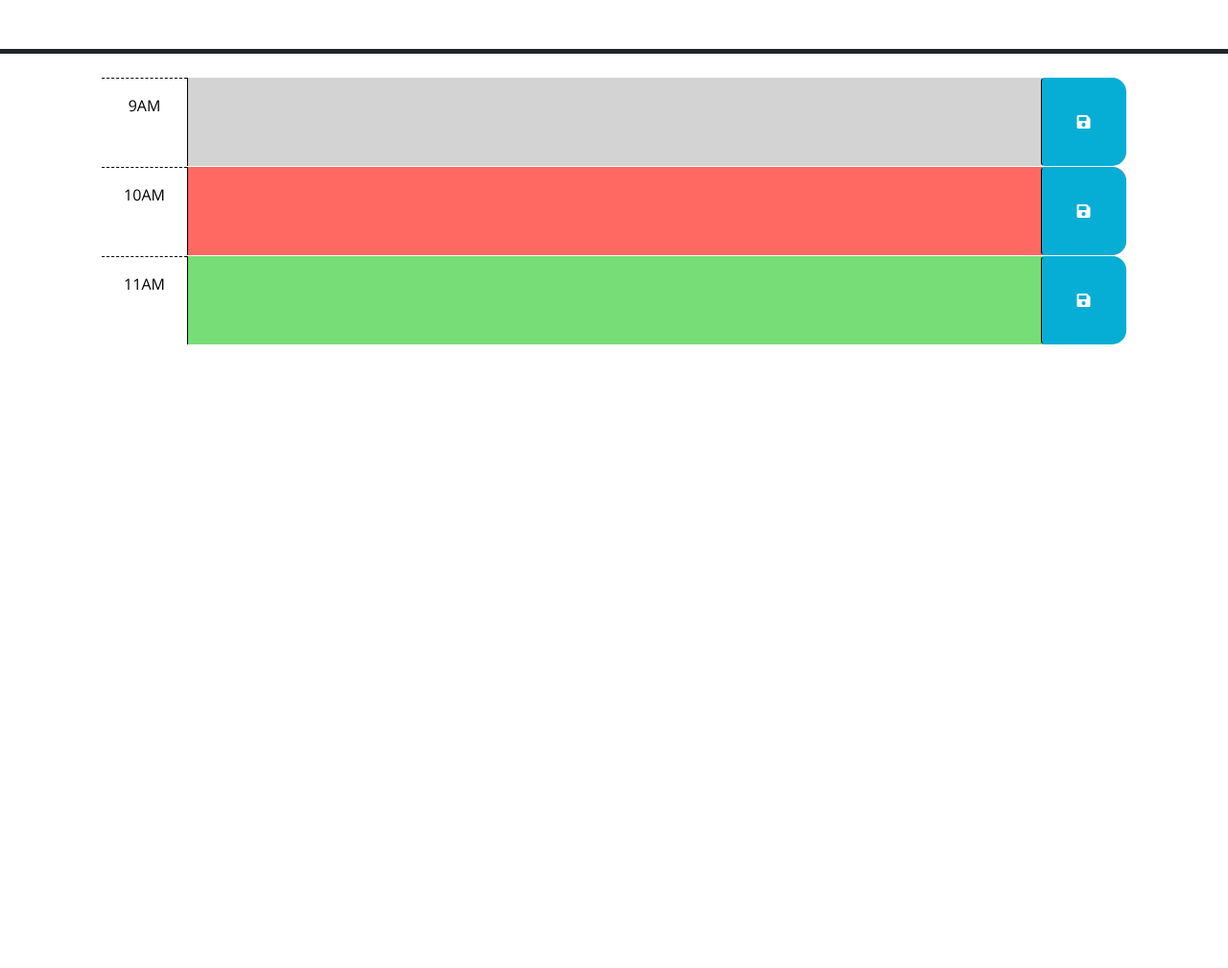
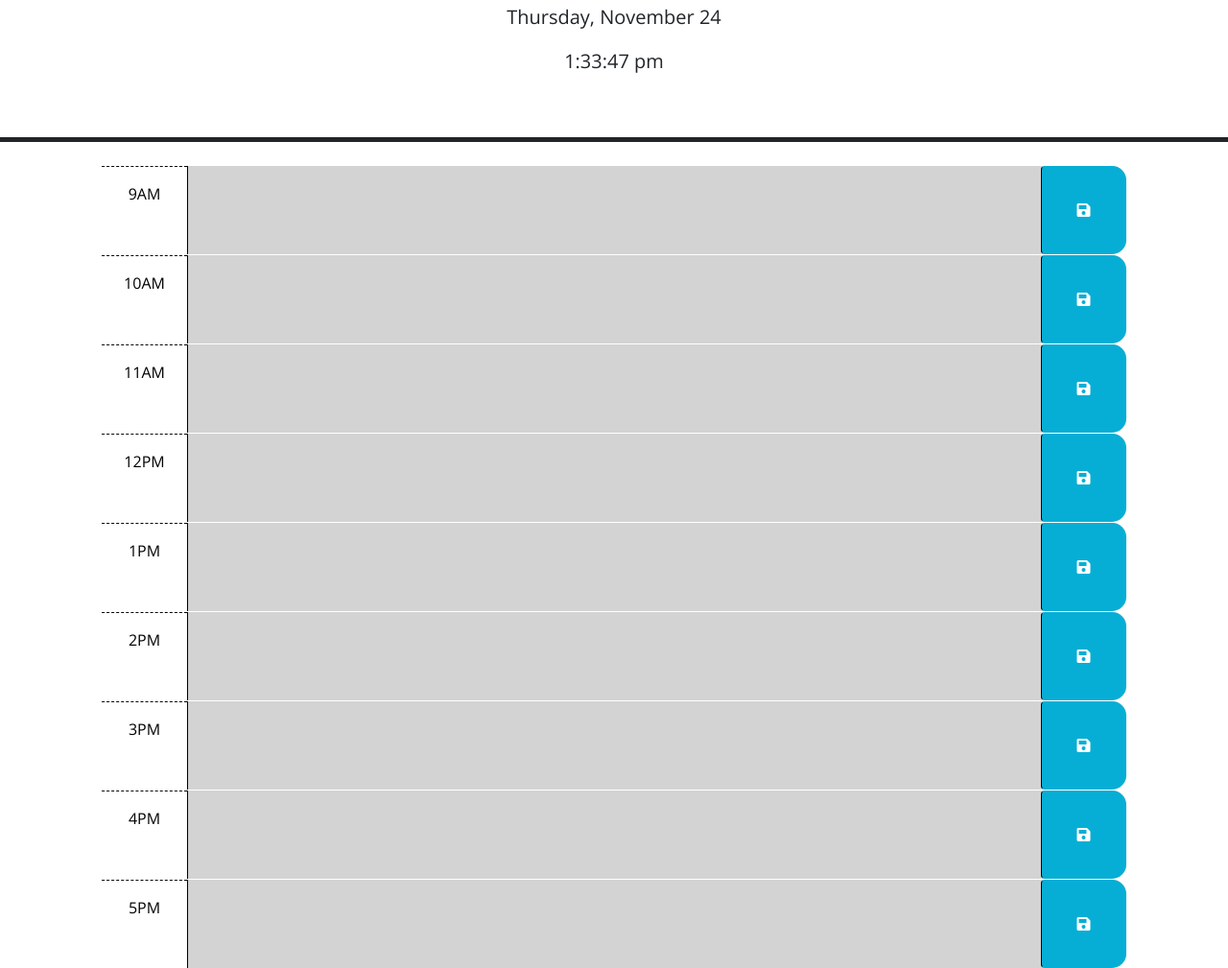
Before and after one commit to ejhem/eriks-awesome-dayplanner, a plain HTML site: page index.html in a window 1280 px wide. Shown: the part 176-1185 px from the top of the page at 96% size. Before the commit the page ends 800 px from the top, so only its background shows below. Drawn offline with nearby package versions, Linux system fonts and the light colour scheme.

Commit message:
added hours from 9-5 and date and time and some styling

```diff
--- a/index.html
+++ b/index.html
@@ -27,6 +27,7 @@
       <h1 class="display-3">Work Day Scheduler</h1>
       <p class="lead">A simple calendar app for scheduling your work day</p>
       <p id="currentDay" class="lead"></p>
+      <p id="currentTime" class="lead"></p>
     </header>
     <div class="container-lg px-5">
       <!-- Use class for "past", "present", and "future" to apply styles to the
@@ -38,9 +39,8 @@
         in the finished product. Remember to delete this comment once the
         code is implemented.
         -->
-
       <!-- Example of a past time block. The "past" class adds a gray background color. -->
-      <div id="hour-9" class="row time-block past">
+      <div id="hour-9" class="row time-block general">
         <div class="col-2 col-md-1 hour text-center py-3">9AM</div>
         <textarea class="col-8 col-md-10 description" rows="3"> </textarea>
         <button class="btn saveBtn col-2 col-md-1" aria-label="save">
@@ -49,7 +49,7 @@
       </div>
 
       <!-- Example of a a present time block. The "present" class adds a red background color. -->
-      <div id="hour-10" class="row time-block present">
+      <div id="hour-10" class="row time-block general">
         <div class="col-2 col-md-1 hour text-center py-3">10AM</div>
         <textarea class="col-8 col-md-10 description" rows="3"> </textarea>
         <button class="btn saveBtn col-2 col-md-1" aria-label="save">
@@ -58,7 +58,7 @@
       </div>
 
       <!-- Example of a future time block. The "future" class adds a green background color. -->
-      <div id="hour-11" class="row time-block future">
+      <div id="hour-11" class="row time-block general">
         <div class="col-2 col-md-1 hour text-center py-3">11AM</div>
         <textarea class="col-8 col-md-10 description" rows="3"> </textarea>
         <button class="btn saveBtn col-2 col-md-1" aria-label="save">
@@ -66,12 +66,58 @@
         </button>
       </div>
 
+      <div id="hour-12" class="row time-block general">
+        <div class="col-2 col-md-1 hour text-center py-3">12PM</div>
+        <textarea class="col-8 col-md-10 description" rows="3"> </textarea>
+        <button class="btn saveBtn col-2 col-md-1" aria-label="save">
+          <i class="fas fa-save" aria-hidden="true"></i>
+        </button>
+      </div>
+
+      <div id="hour-13" class="row time-block general">
+        <div class="col-2 col-md-1 hour text-center py-3">1PM</div>
+        <textarea class="col-8 col-md-10 description" rows="3"> </textarea>
+        <button class="btn saveBtn col-2 col-md-1" aria-label="save">
+          <i class="fas fa-save" aria-hidden="true"></i>
+        </button>
+      </div>
+
+      <div id="hour-14" class="row time-block general">
+        <div class="col-2 col-md-1 hour text-center py-3">2PM</div>
+        <textarea class="col-8 col-md-10 description" rows="3"> </textarea>
+        <button class="btn saveBtn col-2 col-md-1" aria-label="save">
+          <i class="fas fa-save" aria-hidden="true"></i>
+        </button>
+      </div>
+
+      <div id="hour-15" class="row time-block general">
+        <div class="col-2 col-md-1 hour text-center py-3">3PM</div>
+        <textarea class="col-8 col-md-10 description" rows="3"> </textarea>
+        <button class="btn saveBtn col-2 col-md-1" aria-label="save">
+          <i class="fas fa-save" aria-hidden="true"></i>
+        </button>
+      </div>
+
+      <div id="hour-16" class="row time-block general">
+        <div class="col-2 col-md-1 hour text-center py-3">4PM</div>
+        <textarea class="col-8 col-md-10 description" rows="3"> </textarea>
+        <button class="btn saveBtn col-2 col-md-1" aria-label="save">
+          <i class="fas fa-save" aria-hidden="true"></i>
+        </button>
+      </div>
+
+      <div id="hour-17" class="row time-block general">
+        <div class="col-2 col-md-1 hour text-center py-3">5PM</div>
+        <textarea class="col-8 col-md-10 description" rows="3"> </textarea>
+        <button class="btn saveBtn col-2 col-md-1" aria-label="save">
+          <i class="fas fa-save" aria-hidden="true"></i>
+        </button>
+      </div>
+
     <script src="https://code.jquery.com/jquery-3.4.1.min.js"></script>
-    <script
-      src="https://cdn.jsdelivr.net/npm/dayjs@1.11.3/dayjs.min.js"
-      integrity="sha256-iu/zLUB+QgISXBLCW/mcDi/rnf4m4uEDO0wauy76x7U="
-      crossorigin="anonymous"
-    ></script>
+    <script src="https://cdn.jsdelivr.net/npm/dayjs@1/dayjs.min.js"></script>
+<script src="https://cdn.jsdelivr.net/npm/dayjs@1/plugin/utc.js"></script>
+<script>dayjs.extend(window.dayjs_plugin_utc)</script>
 
     <script src="script.js"></script>
   </body>
--- a/script.js
+++ b/script.js
@@ -1,3 +1,10 @@
+var today = dayjs();
+$("#currentDay").text(today.format("dddd, MMMM D"));
+
+var timeUpdater = setInterval(function () {
+  var today = dayjs();
+  $("#currentTime").text(today.format("h:mm:ss a"));
+});
 // Wrap all code that interacts with the DOM in a call to jQuery to ensure that
 // the code isn't run until the browser has finished rendering all the elements
 // in the html.
--- a/style.css
+++ b/style.css
@@ -45,6 +45,11 @@ textarea {
   color: white;
 }
 
+.general  {
+  background-color: #d3d3d3;
+  color: white;
+}
+
 .saveBtn {
   border-left: 1px solid black;
   border-top-right-radius: 15px;
```
